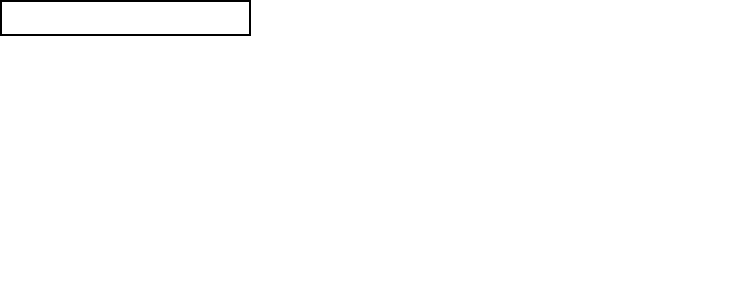
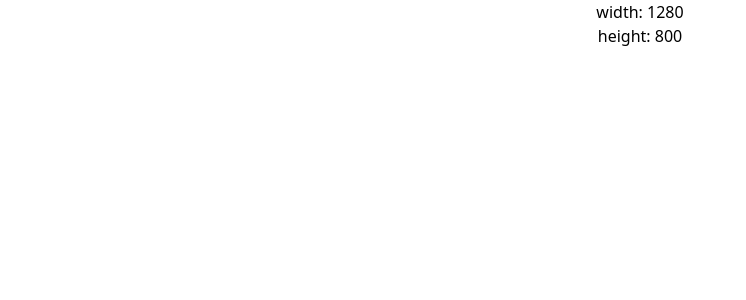
Before and after one commit to kirollos-sedhom/React-practice, a React (Vite) app: page / in a window 1280 px wide. Shown: the top 300 px of the page, without its empty margins (0-746 px from the left). Built offline with nearby package versions, Linux system fonts and the light colour scheme.

Commit message:
implement useWindowResize hook

```diff
--- a/src/components/HooksTester.tsx
+++ b/src/components/HooksTester.tsx
@@ -1,18 +1,25 @@
 import React from "react";
 import useLocalStorage from "../hooks/useLocalStorage";
+import useWindowResize from "../hooks/useWindowResize";
 
 export default function HooksTester() {
   const [inputText, setInputText] = useLocalStorage("textInput", "");
-
+  const screenSize = useWindowResize();
   return (
     <div>
       {/* localStorage hook test */}
-      <input
+      {/* <input
         className="border-2 py-1 px-2"
         type="text"
         value={inputText}
         onChange={(e) => setInputText(e.target.value)}
-      />
+      /> */}
+
+      {/* window resize hook test */}
+      <div className="flex flex-col items-center ">
+        <p>width: {screenSize.width}</p>
+        <p>height: {screenSize.height}</p>
+      </div>
     </div>
   );
 }
--- /dev/null
+++ b/src/hooks/useWindowResize.ts
@@ -0,0 +1,21 @@
+import React, { useEffect, useState } from "react";
+
+export default function useWindowResize() {
+  const [screenSize, setScreenSize] = useState(() => ({
+    width: window.innerWidth,
+    height: window.innerHeight,
+  })); // get old values to fill the state
+
+  function handleResize() {
+    setScreenSize({ width: window.innerWidth, height: window.innerHeight });
+  }
+  useEffect(() => {
+    window.addEventListener("resize", handleResize);
+
+    return () => {
+      window.removeEventListener("resize", handleResize);
+    };
+  }, []);
+
+  return screenSize;
+}
```
